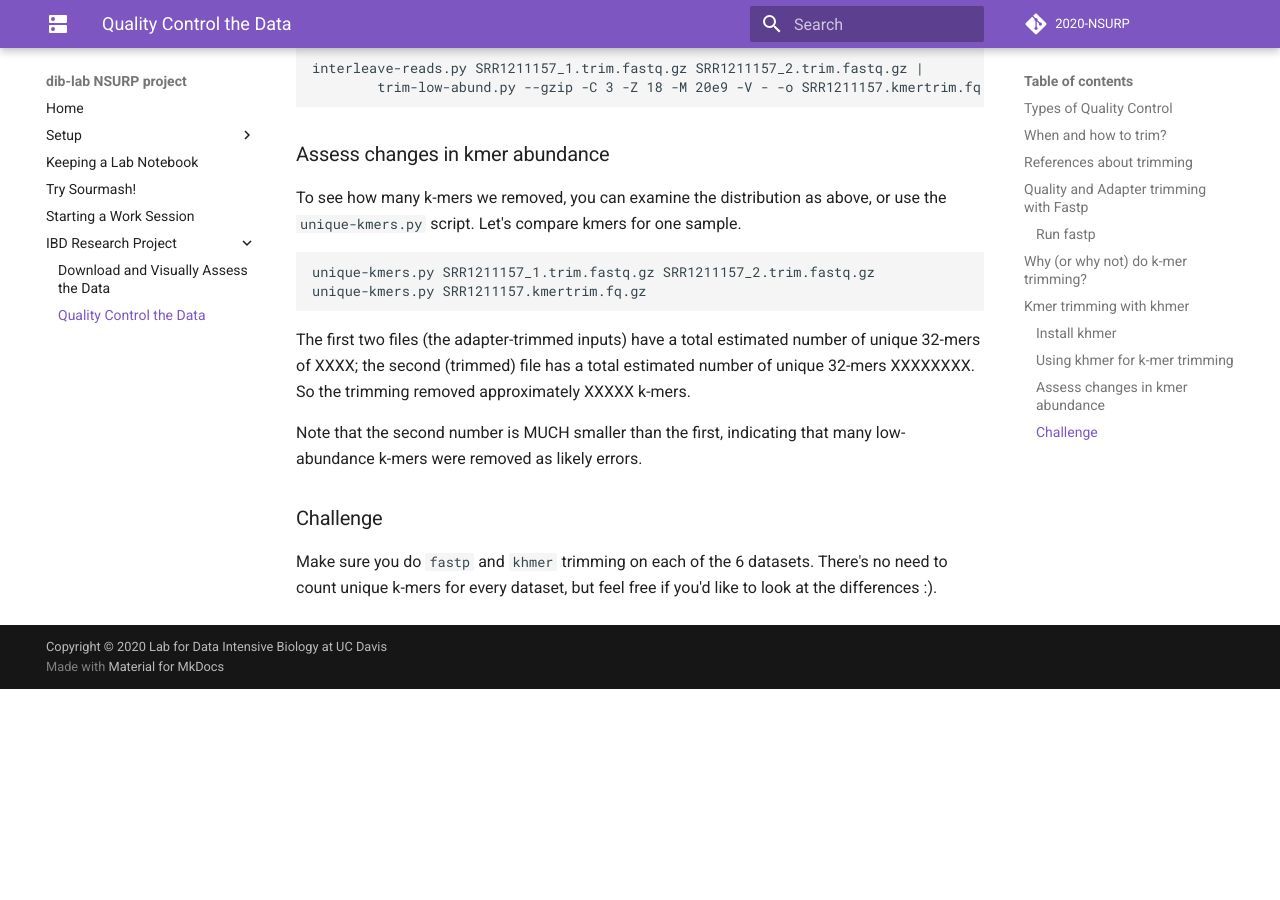
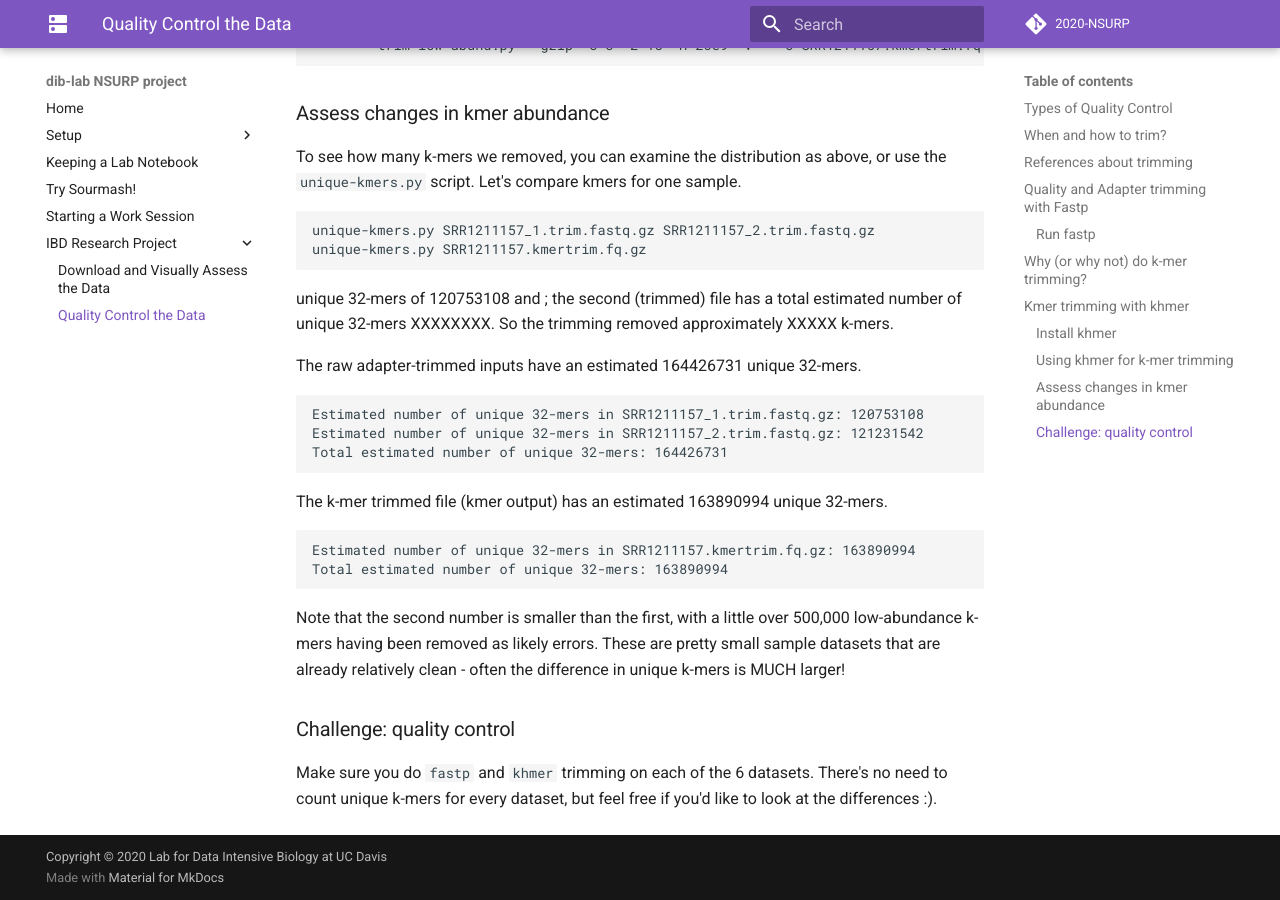
Before and after one commit to dib-lab/2020-NSURP, an MkDocs documentation site: the page built from doc/07.quality-control.md, in a window 1280 px wide and 900 px high, scrolled down 7720 px. Built offline with MkDocs 1.6.1 and Material for MkDocs 9.7.7, drawn with Linux system fonts in a browser that asks for light colours; comment, search, counter and statistics services are not loaded; before the commit the page ends 8409 px from its top, so only the background shows below that; some of the changed text lies outside the part shown.

Commit message:
add unique k-mer numbers

````diff
--- a/doc/07.quality-control.md
+++ b/doc/07.quality-control.md
@@ -231,17 +229,27 @@
 unique-kmers.py SRR1211157.kmertrim.fq.gz
 ```
 
-The first two files (the adapter-trimmed inputs) have a total estimated number of
-unique 32-mers of XXXX; the second (trimmed) file has a total
+unique 32-mers of 120753108 and ; the second (trimmed) file has a total
 estimated number of unique 32-mers XXXXXXXX.  So the trimming removed
 approximately XXXXX k-mers.
 
-Note that the second number is MUCH smaller than the first,
-indicating that many low-abundance k-mers were removed as
-likely errors.
+The raw adapter-trimmed inputs have an estimated 164426731 unique 32-mers.
+```
+Estimated number of unique 32-mers in SRR1211157_1.trim.fastq.gz: 120753108
+Estimated number of unique 32-mers in SRR1211157_2.trim.fastq.gz: 121231542
+Total estimated number of unique 32-mers: 164426731
+```
 
+The k-mer trimmed file (kmer output) has an estimated 163890994 unique 32-mers.
+```
+Estimated number of unique 32-mers in SRR1211157.kmertrim.fq.gz: 163890994
+Total estimated number of unique 32-mers: 163890994
+```
 
-### Challenge
+Note that the second number is smaller than the first, with a little over 500,000 low-abundance k-mers having been removed as likely errors.
+These are pretty small sample datasets that are already relatively clean - often the difference in unique k-mers is MUCH larger!
+
+### Challenge: quality control
 
 Make sure you do `fastp` and `khmer` trimming on each of the 6 datasets.
 There's no need to count unique k-mers for every dataset, but feel free if you'd like to look at the differences :).
````
Also changed, not shown: other parts of doc/07.quality-control.md (+0 -2 lines).
